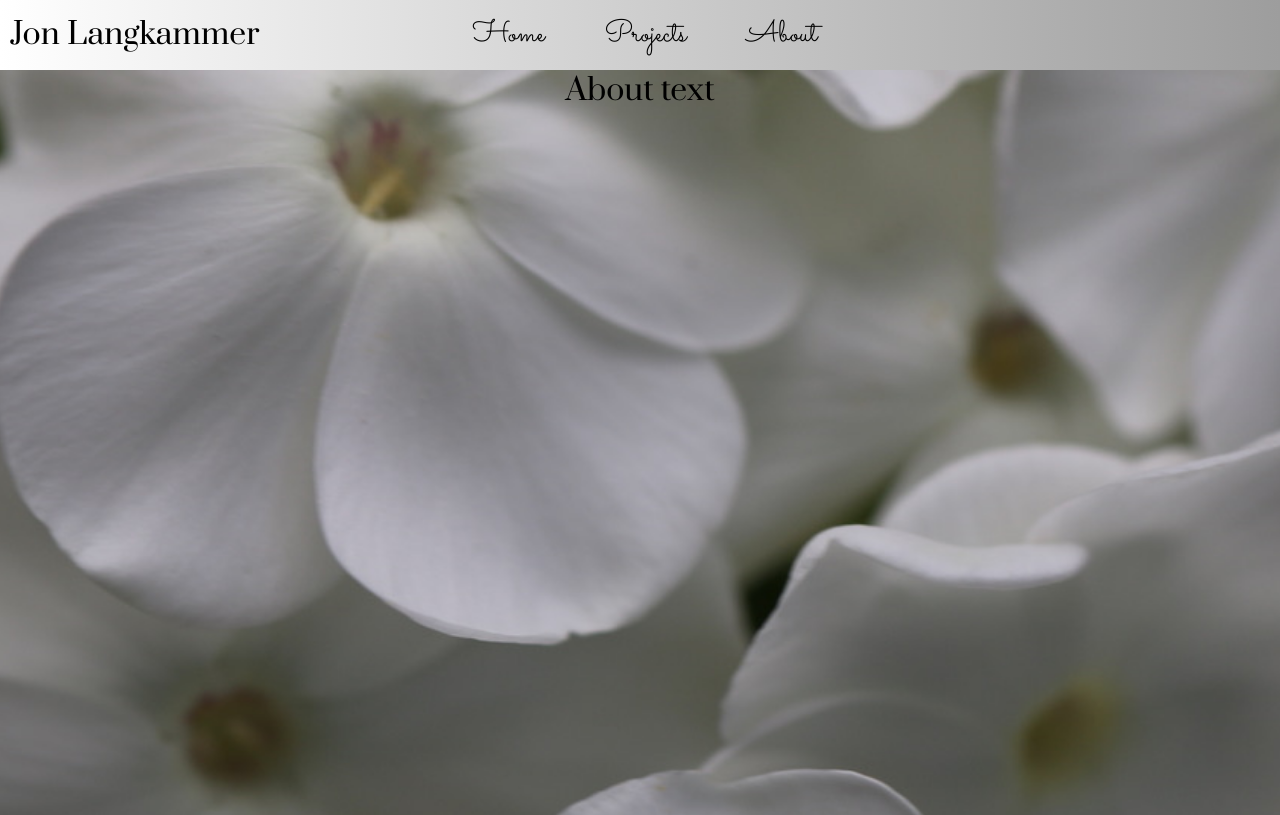
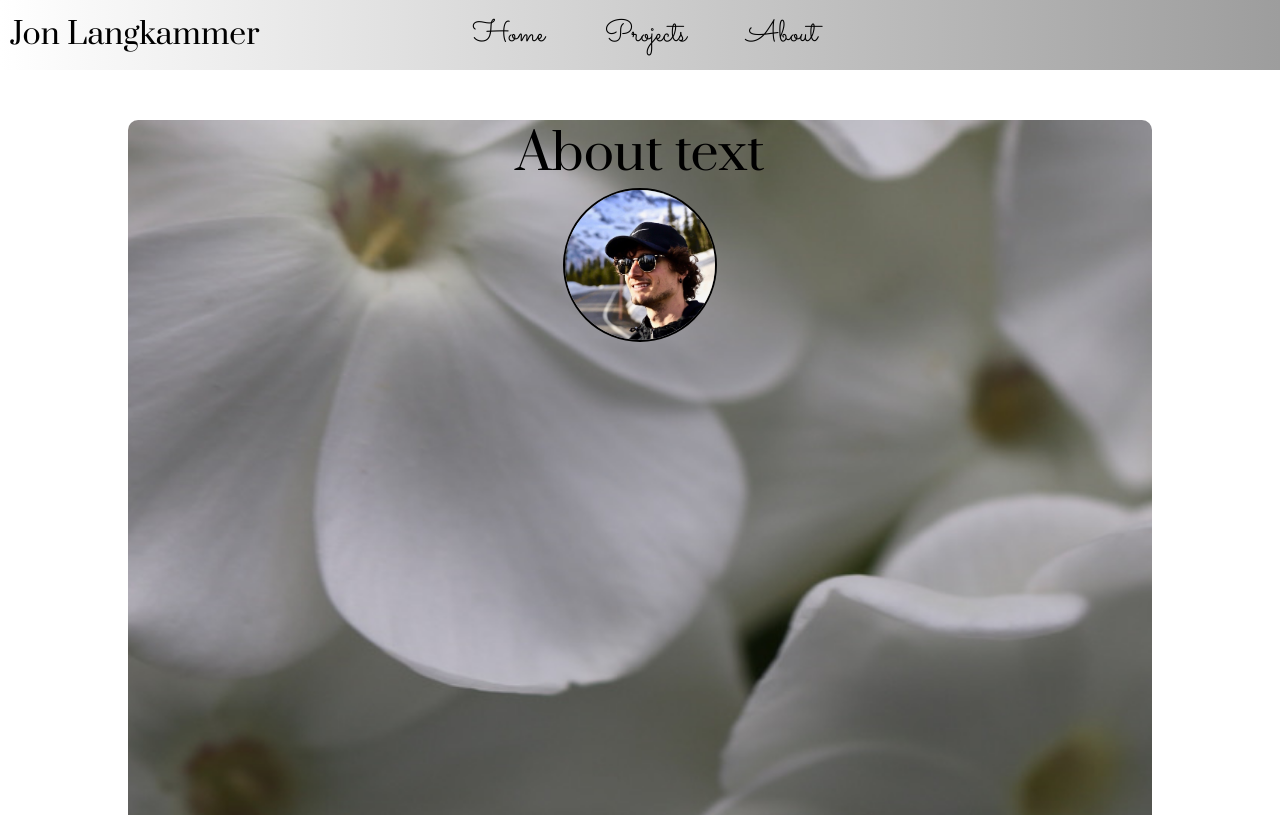
Before and after one commit to ConditionalStatementLifestyle/portfolio, a React (Create React App) app: page /home in a window 1280 px wide. Shown: the top 815 px of the page. Built offline with nearby package versions, Linux system fonts and the light colour scheme.

Commit message:
Added profile pic

```diff
--- a/src/Pages/Home.js
+++ b/src/Pages/Home.js
@@ -1,15 +1,18 @@
 import React from 'react'
+import { Col, Image } from 'react-bootstrap'
 
 import back0 from '../Pictures/back0.jpg'
 import back1 from '../Pictures/back1.jpg'
+import jon from '../Pictures/jon.jpg'
 
 var images = {
   0: `url(${back0})`,
-  1: `url(${back1})`
+  1: `url(${back1})`,
+  2: `url(${jon})`
 }
 
 var sectionStyle = {
-  width: "100%",
+  width: "80%",
   height: "1100px",
   backgroundImage: images[1],
   backgroundPosition: 'center',
@@ -26,6 +29,9 @@ export default function Home() {
             <div className='home-text'>
               About text
             </div>
+            <Col xs={6} md={4} >
+              <Image src={jon} className='profile-pic' roundedCircle={true} />
+            </Col>
           </div>
         </div>
     )
--- a/src/index.css
+++ b/src/index.css
@@ -60,9 +60,10 @@ a.nav-links {
 
 .home {
   height: 100%;
-  /* margin-left: auto;
-  margin-right: auto; */
-  /* border-radius: 1ch; */
+  margin-left: auto;
+  margin-right: auto;
+  border-radius: 1ch;
+  margin-top: 5ch;
   /* position: relative; */
 }
 
@@ -79,5 +80,14 @@ a.nav-links {
 .home-text {
   /* position: absolute; */
   font-family: 'Prata', serif;
-  font-size: 30px;
+  font-size: 50px;
 }
+
+.profile-pic {
+  height: 150px;
+  width: 150px;
+  border-radius: 8ch;
+  box-shadow: 2ch;
+  border: 2px solid black;
+  /* padding: 2px; */
+}
```
Also changed, not shown: src/Pictures/jon.jpg (added).
